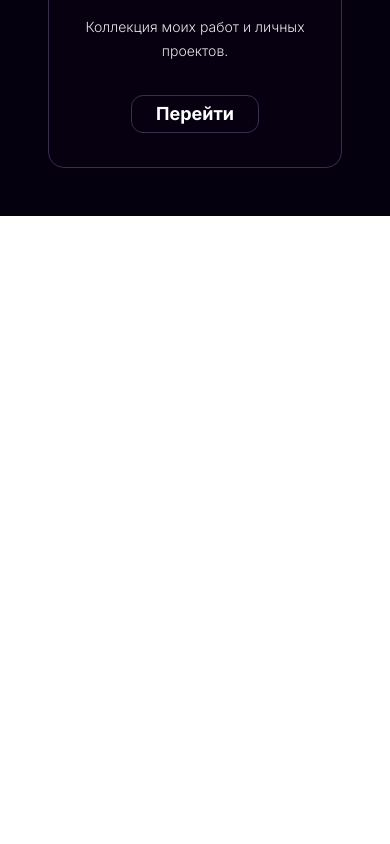
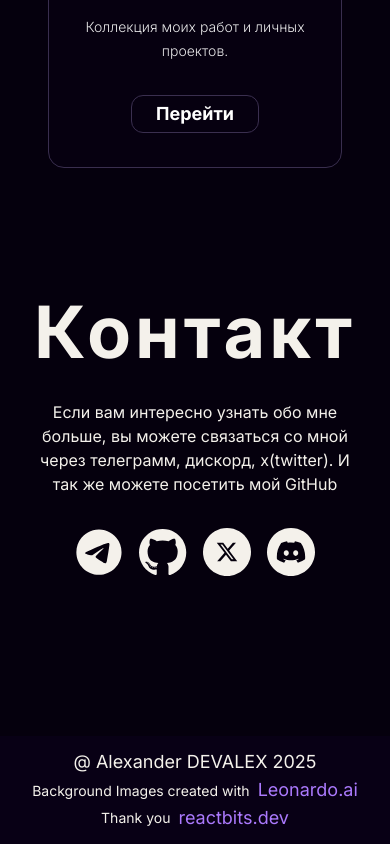
Before and after one commit to ArcticGa/Portfolio, a React (Vite) app: page /about in a window 390 px wide. Shown: the part 2510-3354 px from the top of the page. Before the commit the page ends 2726 px from the top, so only its background shows below. Built offline with nearby package versions, Linux system fonts and the light colour scheme; no server answers.

Commit message:
1.5.3 Delete BallsPit from footer on phones

```diff
--- a/src/components/BaseComponents/FooterPages.tsx
+++ b/src/components/BaseComponents/FooterPages.tsx
@@ -56,7 +56,7 @@ const FooterPages = () => {
 				className='px-50 max-2xl:px-20 max-xl:px-10 max-lg:px-8 h-[calc(100vh-105px-40px)] max-lg:h-auto max-lg:pt-20'
 			>
 				<div className='flex items-center justify-between max-lg:flex-col'>
-					<div className='max-lg:text-center'>
+					<div className='max-lg:text-center max-sm:mb-40'>
 						<div className='text-9xl font-bold mb-16 tracking-[6px] max-lg:text-7xl max-lg:tracking-[4px] max-lg:mb-8 max-2xl:text-8xl'>
 							{t('footerTitle')}
 						</div>
@@ -83,6 +83,7 @@ const FooterPages = () => {
 						</div>
 					</div>
 
+					{window.innerWidth > 700 && (
 						<motion.div
 							variants={fadeUpVariant}
 							initial='hidden'
@@ -104,6 +105,7 @@ const FooterPages = () => {
 								/>
 							</div>
 						</motion.div>
+					)}
 				</div>
 			</motion.div>
 
--- a/src/components/HomeComponents/InfoSection/Slider.tsx
+++ b/src/components/HomeComponents/InfoSection/Slider.tsx
@@ -107,7 +107,7 @@ const Slider = () => {
 				>
 					{slides.map((slide, i) => {
 						const isActive = i === activeSlide
-						const height = isActive ? 265 : 215
+						const height = isActive || window.innerWidth < 700 ? 265 : 215
 
 						return (
 							<motion.div
--- a/src/pages/About.tsx
+++ b/src/pages/About.tsx
@@ -1,4 +1,5 @@
 import { motion, type Variants } from 'framer-motion'
+import FooterPages from '../components/BaseComponents/FooterPages'
 import InfoBlockPage from '../components/BaseComponents/InfoBlockPage'
 import PagesMainSection from '../components/BaseComponents/PagesMainSection'
 import { useTranslate } from '../hooks/useTranslate'
@@ -63,7 +64,7 @@ const About = () => {
 				<hr className='absolute left-[48%] -bottom-30 w-16 h-0.5 bg-hr-info text-hr-info rotate-90 max-md:hidden' />
 			</motion.div>
 
-			{/* <FooterPages /> */}
+			<FooterPages />
 		</div>
 	)
 }
```
Lines whose indentation alone changed are shown as unchanged.
